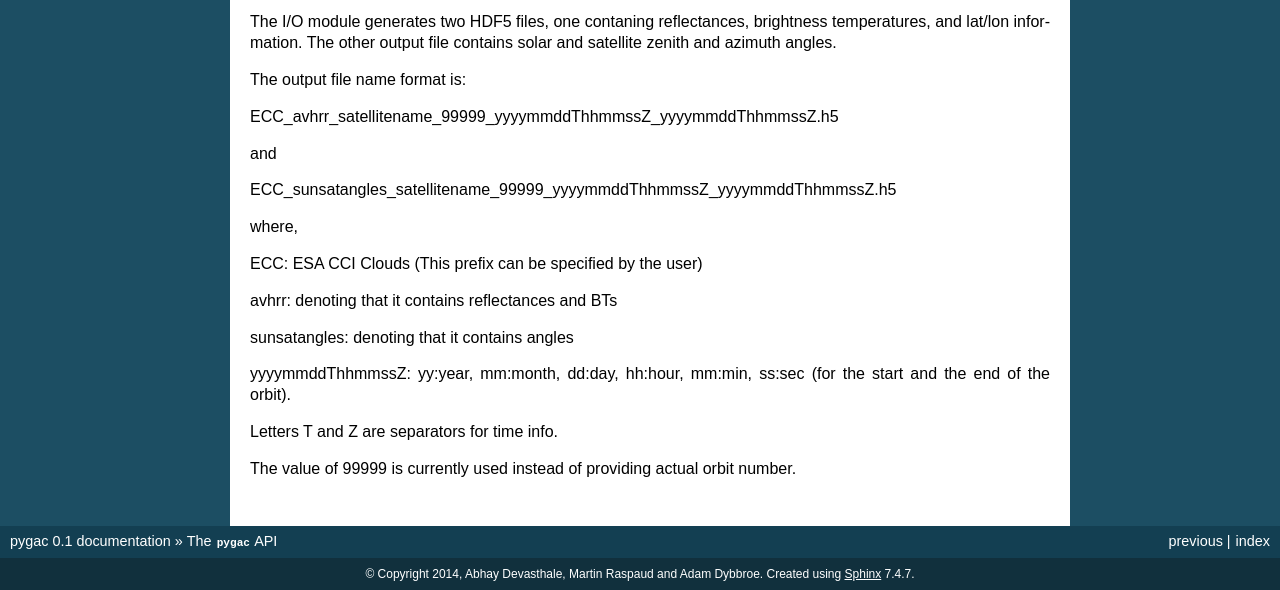
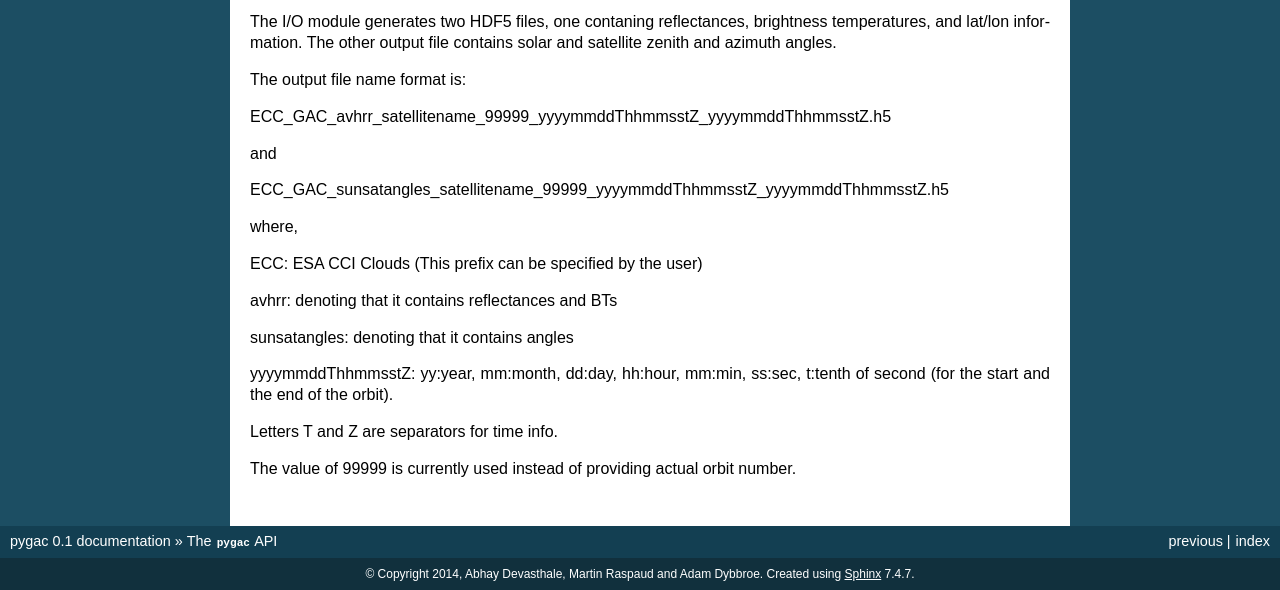
Before and after one commit to pytroll/pygac, a Sphinx documentation site: the page built from doc/source/api.rst, in a window 1280 px wide and 900 px high, scrolled down 687 px, cut to the strip 310-900 px from the top of the window. Built offline with Sphinx 7.4.7, drawn with Linux system fonts in a browser that asks for light colours.

Commit message:
Updated documentation on filenames.

```diff
--- a/doc/source/api.rst
+++ b/doc/source/api.rst
@@ -50,11 +50,11 @@ The other output file contains solar and satellite zenith and azimuth angles.
 
 The output file name format is:
 
-ECC_avhrr_satellitename_99999_yyyymmddThhmmssZ_yyyymmddThhmmssZ.h5
+ECC_GAC_avhrr_satellitename_99999_yyyymmddThhmmsstZ_yyyymmddThhmmsstZ.h5
 
 and
 
-ECC_sunsatangles_satellitename_99999_yyyymmddThhmmssZ_yyyymmddThhmmssZ.h5
+ECC_GAC_sunsatangles_satellitename_99999_yyyymmddThhmmsstZ_yyyymmddThhmmsstZ.h5
 
 where,
 
@@ -64,7 +64,7 @@ avhrr: denoting that it contains reflectances and BTs
 
 sunsatangles: denoting that it contains angles
 
-yyyymmddThhmmssZ: yy:year, mm:month, dd:day, hh:hour, mm:min, ss:sec (for the start and the end of the orbit).
+yyyymmddThhmmsstZ: yy:year, mm:month, dd:day, hh:hour, mm:min, ss:sec, t:tenth of second (for the start and the end of the orbit).
 
 Letters T and Z are separators for time info.
 
```
Also changed, not shown: 1 other file.
